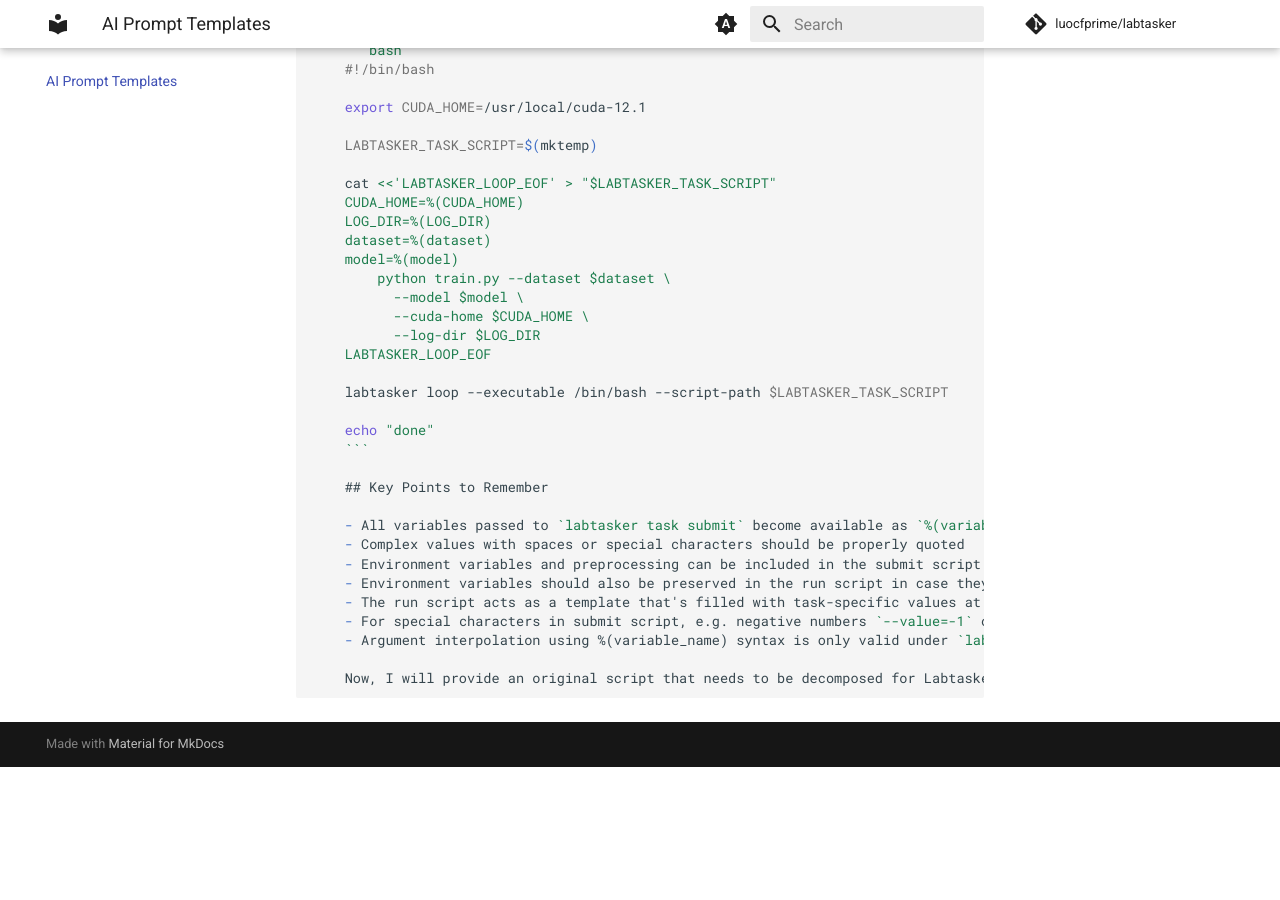
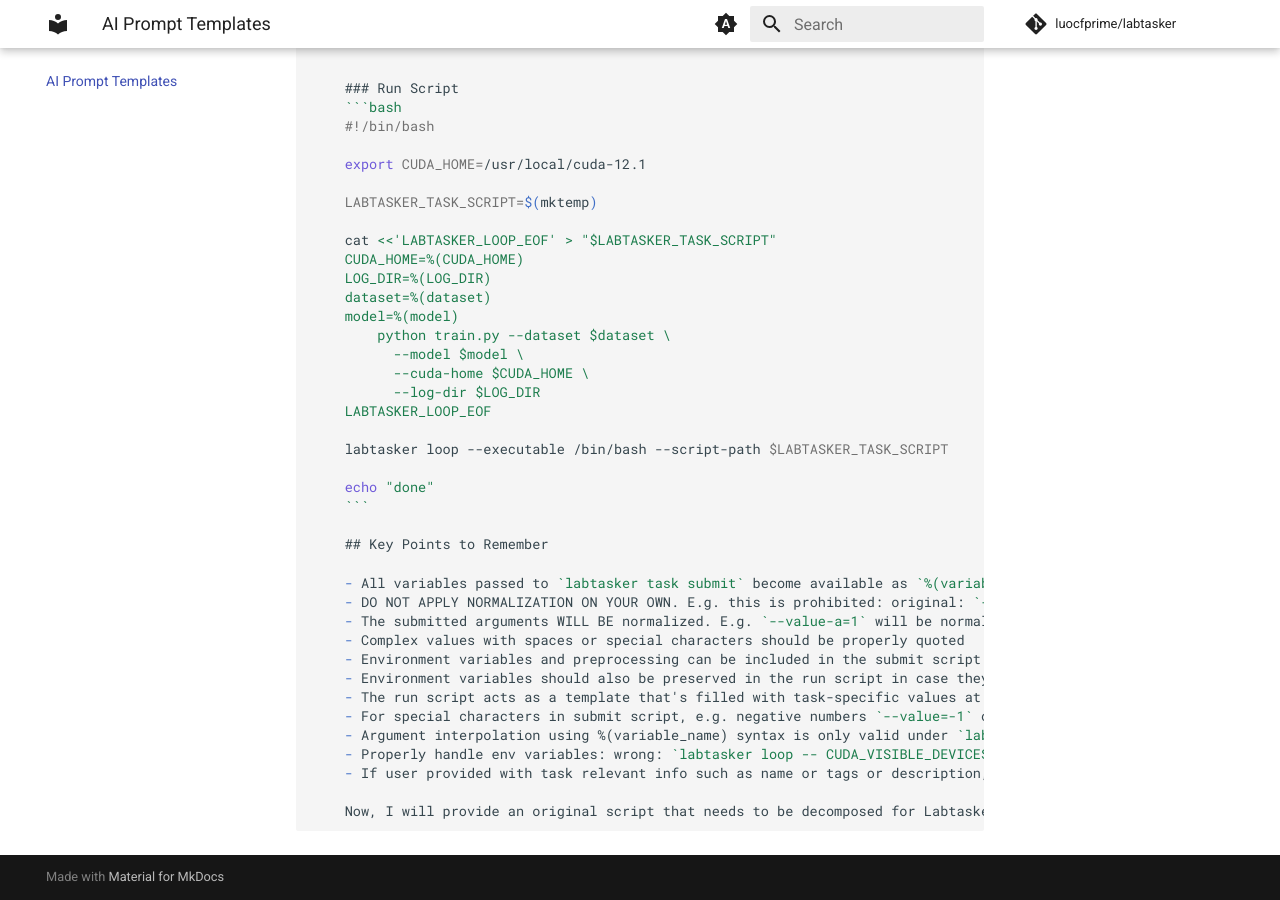
Before and after one commit to luocfprime/labtasker, an MkDocs documentation site: the page built from docs/docs/guide/prompt_template.md, in a window 1280 px wide and 900 px high, scrolled down 3539 px. Built offline with MkDocs 1.6.1 and Material for MkDocs 9.7.7, drawn with Linux system fonts in a browser that asks for light colours; comment, search, counter and statistics services are not loaded; the version menu is left out; before the commit the page ends 4306 px from its top, so only the background shows below that; some of the changed text lies outside the part shown.

Commit message:
docs: Updated docs.

````diff
--- a/docs/docs/guide/prompt_template.md
+++ b/docs/docs/guide/prompt_template.md
@@ -28,6 +28,8 @@
     ### Original Script
     ```bash
     #!/bin/bash
+    # Simple parameter grid search
+    # tags: experimental
 
     for arg1 in {0..2}; do
         for arg2 in {3..5}; do
@@ -39,10 +41,11 @@
     ### Submit Script
     ```bash
     #!/bin/bash
+    submit_date=$(date +%s)
 
     for arg1 in {0..2}; do
         for arg2 in {3..5}; do
-            labtasker task submit -- --arg1=$arg1 --arg2=$arg2
+            labtasker task submit --name simple_grid_search --metadata "{'tags': ['experimental', '$submit_date']}" -- --arg1=$arg1 --arg2=$arg2
         done
     done
     ```
@@ -201,13 +204,17 @@
 
     ## Key Points to Remember
 
-    - All variables passed to `labtasker task submit` become available as `%(variable_name)` in the run script
+    - All variables passed to `labtasker task submit` become available as `%(variable_name)` in the run script. All submitted variables MUST be used in the run script. All variables used in the run script MUST be submitted in advance.
+    - DO NOT APPLY NORMALIZATION ON YOUR OWN. E.g. this is prohibited: original: `--value_a=1`; run: `--value_a 1`. Your script should respect the original format.
+    - The submitted arguments WILL BE normalized. E.g. `--value-a=1` will be normalized to `--value-a=%(value_a)`
     - Complex values with spaces or special characters should be properly quoted
     - Environment variables and preprocessing can be included in the submit script
     - Environment variables should also be preserved in the run script in case they're needed
     - The run script acts as a template that's filled with task-specific values at runtime
     - For special characters in submit script, e.g. negative numbers `--value=-1` or empty strings `--value=""` or `--value=" "`, you should use `--value=<value>` instead of just `--value <value>`
     - Argument interpolation using %(variable_name) syntax is only valid under `labtasker loop` command. If bash script needs some %(variable_name) syntax, use the `--script-path` option to specify a path to a script that contains the interpolation syntax.
+    - Properly handle env variables: wrong: `labtasker loop -- CUDA_VISIBLE_DEVICES=0 python main.py ...`; right: `CUDA_VISIBLE_DEVICES=0 labtasker loop -- python main.py ...`.
+    - If user provided with task relevant info such as name or tags or description, consider using `--name` or `--metadata` to record more information. Remember that `--metadata` must be a JSON string that can be converted to a Python dict using literal_eval.
 
     Now, I will provide an original script that needs to be decomposed for Labtasker. You need to decompose it as per the above steps.
 
````
Also changed, not shown: docs/docs/guide/manual_loop.md (+1 -1 lines).
